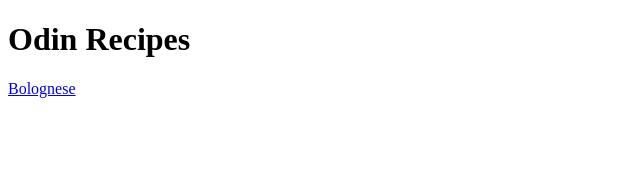
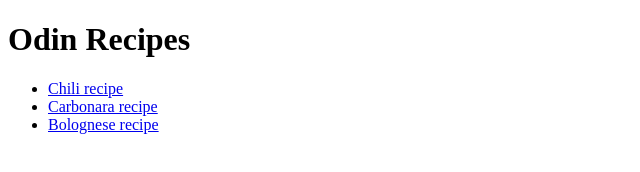
Before and after one commit to pretender39/odin-recipes, a plain HTML site: page index.html in a window 1280 px wide. Shown: the whole page, without its empty margins (0-640 px from the left). Drawn offline with Linux system fonts and the light colour scheme.

Commit message:
Added an unordered list of all 3 recipe, changed the title to the tasks name

```diff
--- a/index.html
+++ b/index.html
@@ -3,10 +3,14 @@
   <head>
     <meta charset="UTF-8">
     <meta name="viewport" content="width=device-width, initial-scale=1.0">
-    <title>My First Webpage</title>
+    <title>Odin recipes</title>
   </head>
   <body>
     <h1>Odin Recipes</h1>
-     <a href="recipes/bolognese.html">Bolognese</a>
+    <ul>
+      <li><a href="recipes/chili.html">Chili recipe</a></li>
+      <li><a href="recipes/carbonara.html">Carbonara recipe</a></li>
+      <li><a href="recipes/bolognese.html">Bolognese recipe</a></li>
+    </ul>
   </body>
 </html>
```
